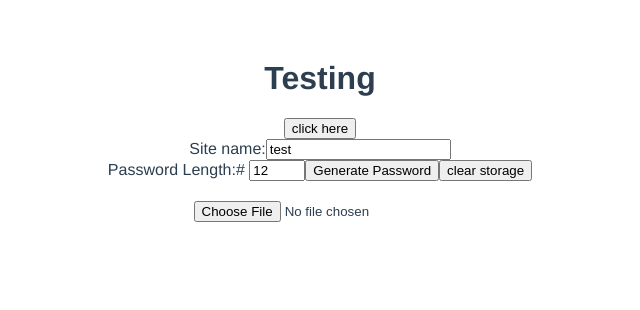
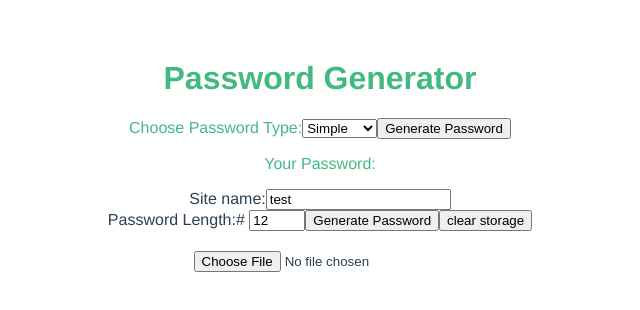
Before and after one commit to ShayaanRK/SecurePass, a Vue app: page / in a window 1280 px wide. Shown: the top 310 px of the page, without its empty margins (320-960 px from the left). Built offline with nearby package versions, Linux system fonts and the light colour scheme.

Commit message:
Added the choice button for simple/complex password

```diff
--- a/src/components/HelloWorld.vue
+++ b/src/components/HelloWorld.vue
@@ -1,21 +1,37 @@
 <template>
   <div>
     <div class="test">
-      <h1>Testing</h1>
-      <button @click="handleClick">click here</button>
+      <h1>Password Generator</h1>
+      <label for="passwordType">Choose Password Type:</label>
+      <select v-model="simpleFlag" id="passwordType">
+        <option value="true">Simple</option>
+        <option value="false">Complex</option>
+      </select>
+      <button @click="handleClick">Generate Password</button>
+      <p>Your Password: {{ password }}</p>
     </div>
   </div>
 </template>
 
 <script>
+import { generateMemorablePassword } from '../utils/passwordGenerator.js';
+
 export default {
   name: 'HelloWorld',
-  props: {
-    msg: String
+  data() {
+    return {
+      simpleFlag: 'true',
+      password: ''
+    };
   },
   methods: {
     handleClick() {
-      alert('Button clicked')
+      try {
+        const length = this.simpleFlag === 'true' ? 8 : 16;
+        this.password = generateMemorablePassword(length);
+      } catch (error) {
+        alert(error.message);
+      }
     }
   }
 }
@@ -23,7 +39,7 @@ export default {
 
 <!-- Add "scoped" attribute to limit CSS to this component only -->
 <style scoped>
-test {
+.test {
   color: #42b983;
 }
 </style>
```
